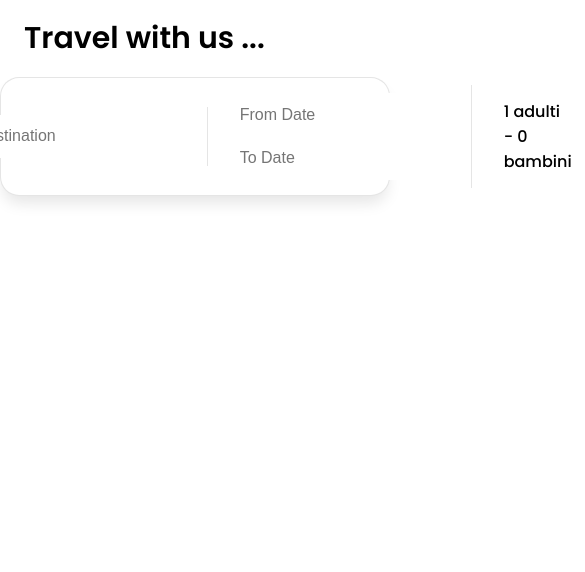
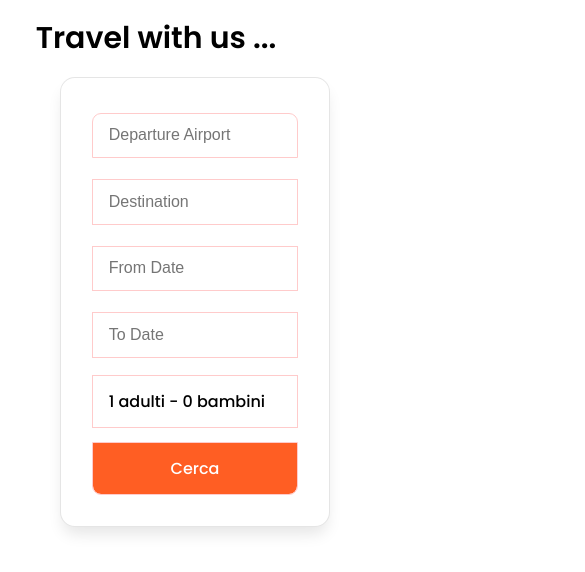
Before and after one commit to XabyNix/FlightFinder, a React (Vite) app: page / in a window 390 px wide. Shown: the top 572 px of the page, 585 px wide, since content can reach past the window. Built offline with nearby package versions, Linux system fonts and the light colour scheme.

Commit message:
added mobile style and responsive

```diff
--- a/src/App.css
+++ b/src/App.css
@@ -14,3 +14,10 @@ body {
 	padding: 0;
 	font-family: var(--main-font);
 }
+
+.pageContainer {
+	max-width: 1500px;
+	position: relative;
+	padding: 0 3vw;
+	margin: 0 auto;
+}
--- a/src/App.tsx
+++ b/src/App.tsx
@@ -54,7 +54,7 @@ function App() {
 	}
 
 	return (
-		<div>
+		<div className="pageContainer">
 			<Navbar></Navbar>
 			<SearchForm submitPassUrl={onSubmitHandler1}></SearchForm>
 
--- a/src/components/SearchForm/SearchForm.css
+++ b/src/components/SearchForm/SearchForm.css
@@ -1,38 +1,48 @@
 .searchFrame {
-	background-color: white;
+	--inner-border-radius: 8px;
+	display: flex;
+	background-color: white /* rgb(255, 242, 242) */;
+	flex-wrap: wrap;
+	align-items: center;
+	max-width: 1300px;
 	margin: auto;
-	display: flex;
-	max-width: fit-content;
-	align-items: center;
-	justify-content: center;
+	justify-content: space-between;
 	box-shadow: 0px 10px 15px -3px rgba(0, 0, 0, 0.1);
 	border: 1px rgba(0, 0, 0, 0.1) solid;
-	border-radius: 1.2rem;
+	border-radius: 15px;
 }
+
 .inputContainer {
 	position: relative;
-	margin-right: 0.5rem;
 	padding: 0.5rem;
-}
-.inputContainer:not(:nth-child(n + 4)) {
-	border-right: 1px solid rgba(0, 0, 0, 0.1);
 }
 .inputControl {
 	--font-weight: 500;
+	--outline-color: rgb(255, 203, 203);
+	width: 100%;
 	margin: 0;
-	outline: none;
+	outline: 1px solid var(--outline-color);
 	font-size: var(--main-font-size);
 	font-weight: var(--font-weight);
 	border: none;
-	border-radius: 1rem;
 	padding: 0.8rem 1rem;
+	transition: all ease-in-out 0.15s;
 }
 .inputControl:focus {
-	background-color: hsl(0, 0%, 95%);
+	outline: 3px solid var(--outline-color);
 }
-
+.inputContainer:first-child .inputControl {
+	border-bottom-left-radius: 10px;
+	border-top-left-radius: 10px;
+}
+.inputContainer:last-child .inputControl {
+	border-bottom-right-radius: 10px;
+	border-top-right-radius: 10px;
+}
 .btn,
 .btn:focus {
+	font-family: var(--main-font-size);
+	width: 100%;
 	background: rgb(255, 94, 35);
 	color: white;
 	cursor: pointer;
@@ -46,3 +56,82 @@
 p.inputControl {
 	cursor: pointer;
 }
+
+#departureLocation {
+	grid-area: departureLocation;
+}
+#destinationLocation {
+	grid-area: destinationLocation;
+}
+#departureDate {
+	grid-area: departureDate;
+}
+#returnDate {
+	grid-area: returnDate;
+}
+#personNumber {
+	grid-area: personNumber;
+}
+#searchButton {
+	grid-area: searchButton;
+}
+@media (min-width: 801px) and (max-width: 1350px) {
+	.searchFrame {
+		display: grid;
+		margin: 0 3rem;
+		padding: 1rem 1.2rem;
+		grid-template-columns: repeat(4, 1fr);
+		grid-template-rows: repeat(2, 1fr);
+
+		grid-template-areas:
+			"departureLocation departureLocation destinationLocation destinationLocation"
+			"departureDate returnDate personNumber searchButton";
+	}
+
+	.inputContainer:first-child .inputControl {
+		border-radius: 0;
+		border-top-left-radius: var(--inner-border-radius);
+	}
+	.inputContainer:nth-child(2) .inputControl {
+		border-radius: 0;
+		border-top-right-radius: var(--inner-border-radius);
+	}
+	.inputContainer:nth-child(3) .inputControl {
+		border-radius: 0;
+		border-bottom-left-radius: var(--inner-border-radius);
+	}
+	.inputContainer:last-child .inputControl {
+		border-radius: 0;
+		border-bottom-right-radius: var(--inner-border-radius);
+	}
+}
+
+@media screen and (max-width: 800px) {
+	.searchFrame {
+		display: grid;
+		margin: 0 3rem;
+		padding: 1.5rem;
+		grid-template-columns: 1fr;
+		grid-template-rows: repeat(6, 1fr);
+
+		grid-template-areas:
+			"departureLocation"
+			"destinationLocation"
+			"departureDate"
+			"returnDate"
+			"personNumber"
+			"searchButton";
+	}
+
+	.inputContainer:first-child .inputControl {
+		border-radius: 0px;
+		border-top-left-radius: var(--inner-border-radius);
+		border-top-right-radius: var(--inner-border-radius);
+	}
+
+	.inputContainer:last-child .inputControl {
+		border-radius: 0px;
+		border-bottom-right-radius: var(--inner-border-radius);
+		border-bottom-left-radius: var(--inner-border-radius);
+	}
+}
--- a/src/components/SearchForm/SearchForm.tsx
+++ b/src/components/SearchForm/SearchForm.tsx
@@ -46,17 +46,22 @@ const SearchForm = ({ submitPassUrl }: props) => {
 		<form onSubmit={submitHandler}>
 			<div className="searchFrame">
 				<InputSearch
+					id="departureLocation"
 					placeholder="Departure Airport"
 					changeLocation={(location) => changeDeparture(location)}
 				></InputSearch>
 
-				<InputSearch placeholder="Destination" changeLocation={changeDestination}></InputSearch>
+				<InputSearch
+					id="destinationLocation"
+					placeholder="Destination"
+					changeLocation={changeDestination}
+				></InputSearch>
 
 				<Calendar passDate={changeDate}></Calendar>
 
 				<Options changePeopleNumber={changePeopleNumberCallback}></Options>
 
-				<div className="inputContainer">
+				<div className="inputContainer" id="searchButton">
 					<button className="inputControl btn" type="submit">
 						Cerca
 					</button>
--- a/src/components/SearchForm/calendar/Calendar.tsx
+++ b/src/components/SearchForm/calendar/Calendar.tsx
@@ -68,9 +68,10 @@ function Calendar({ passDate }: props) {
 	};
 
 	return (
-		<div className="inputContainer">
+		<>
+			<div className="inputContainer" id="departureDate">
 				<input
-				className="inputControl"
+					className="inputControl "
 					value={fromValue}
 					onChange={handleFromChange}
 					type="text"
@@ -78,8 +79,10 @@ function Calendar({ passDate }: props) {
 					name="dayPickerInput"
 					onClick={() => setIsOpen(true)}
 				/>
+			</div>
+			<div className="inputContainer" id="returnDate">
 				<input
-				className="inputControl"
+					className="inputControl "
 					value={toValue}
 					onChange={handleToChange}
 					type="text"
@@ -87,6 +90,7 @@ function Calendar({ passDate }: props) {
 					name="dayPickerInput"
 					onClick={() => setIsOpen(true)}
 				/>
+			</div>
 			{isOpen && (
 				<FocusTrap
 					focusTrapOptions={{
@@ -115,7 +119,7 @@ function Calendar({ passDate }: props) {
 					</div>
 				</FocusTrap>
 			)}
-		</div>
+		</>
 	);
 }
 
--- a/src/components/SearchForm/calendar/calendar.css
+++ b/src/components/SearchForm/calendar/calendar.css
@@ -14,6 +14,7 @@
 	background-color: var(--selected-background);
 }
 .calendar {
+	z-index: 2;
 	background-color: white;
 	box-shadow: var(--main-box-shadow);
 	border: 1px solid var(--main-box-shadow-color);
--- a/src/components/SearchForm/inputSearch/InputSearch.tsx
+++ b/src/components/SearchForm/inputSearch/InputSearch.tsx
@@ -7,6 +7,7 @@ import "./inputSearch.css";
 interface props {
 	changeLocation(location: string): void;
 	placeholder: string;
+	id: string;
 }
 
 type searchType = {
@@ -16,7 +17,7 @@ type searchType = {
 	name: string;
 };
 
-function InputSearch({ changeLocation, placeholder }: props) {
+function InputSearch({ changeLocation, placeholder, id }: props) {
 	const [searchResults, setSearchResults] = useState<searchType[]>();
 	const [inputValue, setInputValue] = useState<string>("");
 	const [isOpen, setIsOpen] = useState<boolean>(false);
@@ -42,7 +43,7 @@ function InputSearch({ changeLocation, placeholder }: props) {
 	}
 
 	return (
-		<div className="inputContainer">
+		<div className="inputContainer" id={id}>
 			<input
 				placeholder={placeholder}
 				className="inputControl"
--- a/src/components/SearchForm/inputSearch/inputSearch.css
+++ b/src/components/SearchForm/inputSearch/inputSearch.css
@@ -13,6 +13,7 @@
 	min-width: calc(250px + 0.5vw);
 	background-color: white;
 	box-shadow: 0px 15px 41px -22px rgba(0, 0, 0, 0.1);
+	z-index: 2;
 }
 
 .info {
--- a/src/components/SearchForm/options/Options.tsx
+++ b/src/components/SearchForm/options/Options.tsx
@@ -16,7 +16,7 @@ const Options = ({ changePeopleNumber }: adultType) => {
 	});
 
 	return (
-		<div className="inputContainer">
+		<div className="inputContainer" id="personNumber">
 			<p
 				className="inputControl optionButton"
 				onClick={() => setIsVisible(!isVisible)}
--- a/src/components/SearchForm/options/options.css
+++ b/src/components/SearchForm/options/options.css
@@ -12,6 +12,7 @@
 	top: 100%;
 	width: 300px;
 	justify-content: center;
+	z-index: 2;
 }
 .innerContainer {
 	display: flex;
--- a/src/components/results/Results.css
+++ b/src/components/results/Results.css
@@ -1,11 +1,11 @@
 .container {
 	--box-color: rgba(0, 0, 0, 0.1);
-
 	display: flex;
 	border: 1px solid var(--box-color);
 	justify-content: space-around;
 	background: white;
-	margin: 2rem 20%;
+	margin: 2rem auto;
+	max-width: calc(600px + 10vw);
 	box-shadow: var(--main-box-shadow);
 	padding: 1rem 1.5rem;
 }
```
Lines whose indentation alone changed are shown as unchanged.
